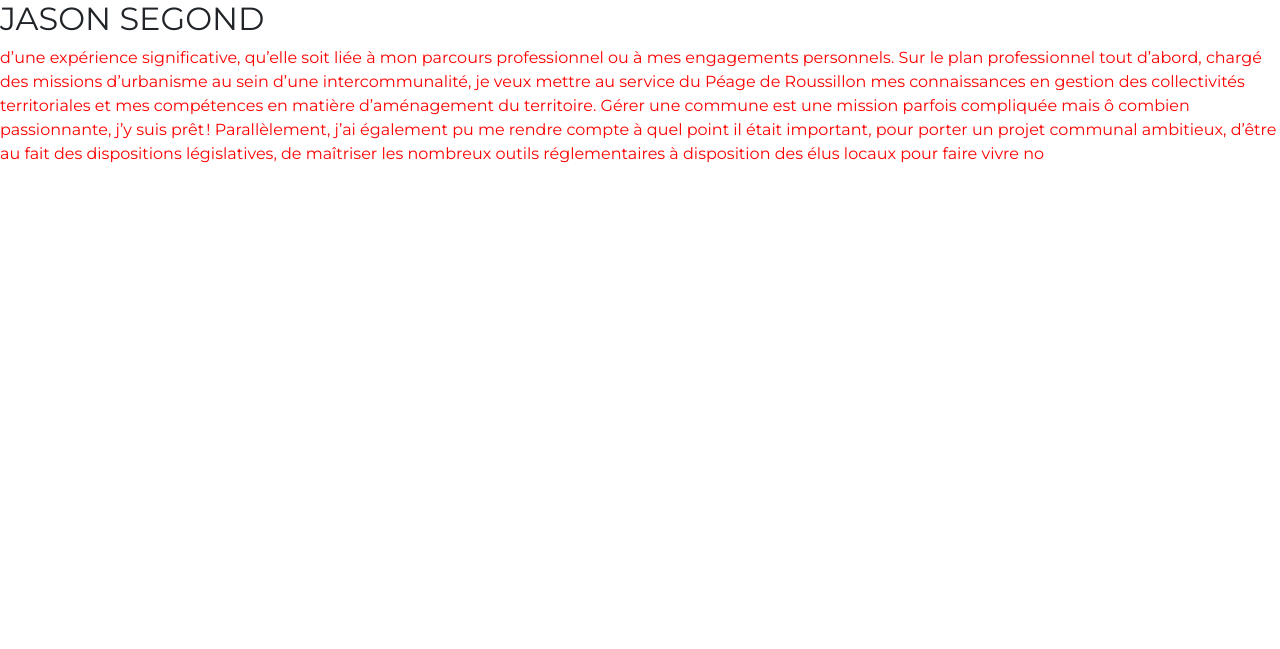
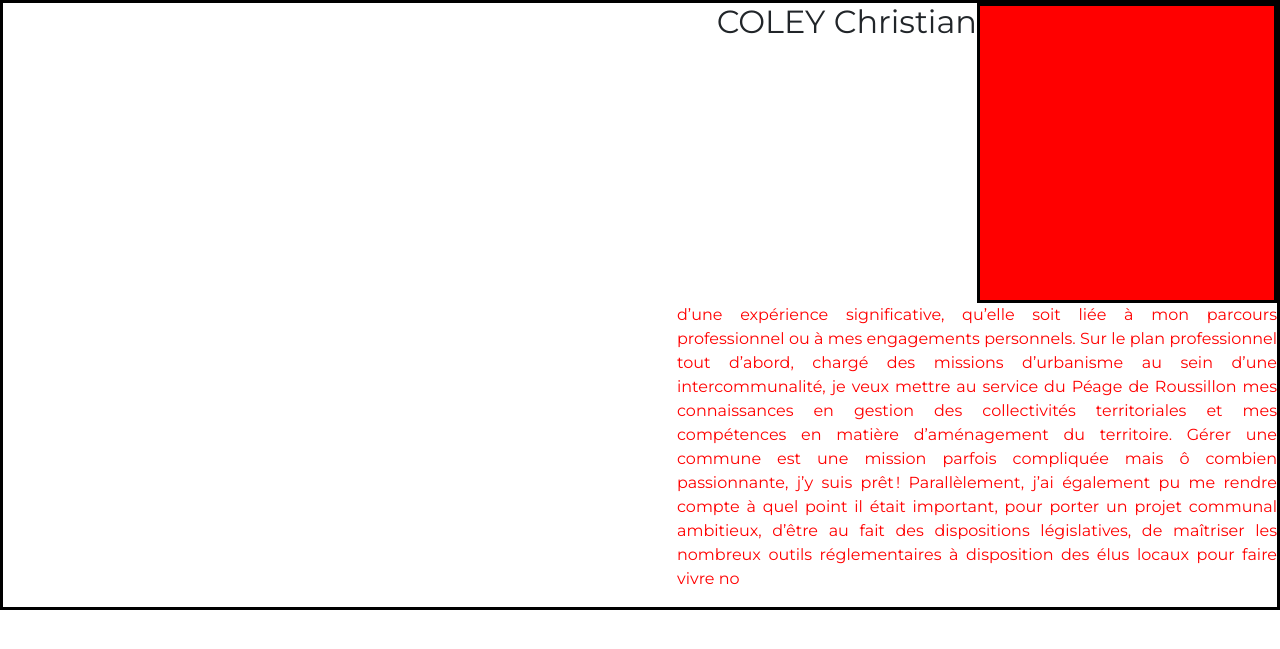
Before and after one commit to chris091084/projet_peage_une_nouvelle_dynamique, a PHP site: page /index/equipe.html in a window 1280 px wide. Shown: the top 649 px of the page. Run offline with PHP 8.4, Linux system fonts and the light colour scheme.

Commit message:
mise en flex

```diff
--- a/assets/css/Style.css
+++ b/assets/css/Style.css
@@ -139,8 +139,6 @@ h1{
 
 
 
-
-
 /*le footer*********************************************/
 
 
@@ -150,41 +148,56 @@ h1{
     color: white;
 }
 
-.links{
-ul {list-style-type: none;}
-li a{
+
+ul {
+    list-style-type: none;
+}
+li a {
     color: white;
     transition: color .2s;
-&:hover{
-     text-decoration:none;
-     color:#4180CB;
- }
 }
-}
-.about-company{
+
+
+
 i{font-size: 25px;}
 a{
     color:white;
     transition: color .2s;
-&:hover{color:#4180CB}
 }
+
+
+i{
+    font-size: 18px;}
 }
-.location{
-i{font-size: 18px;}
+
+.copyright p{
+    border-top:1px solid rgba(255,255,255,.1);
 }
-.copyright p{border-top:1px solid rgba(255,255,255,.1);}
-}
+
 
 /***partie équipe********/
 
-.image_test{
+.carte-equipe{
+    display: flex;
+    flex-direction: column;
+    border: solid black;
+}
+
+.titrep-photo{
+    display: flex;
+    justify-content: flex-end;
+}
+
+.photos-liste{
     width: 300px;
     height: 300px;
     border: black solid;
     background-color: red;
-
 }
 
-.dert{
+.commentaire-liste{
     color:red;
+    width: 600px;
+    align-self: flex-end;
+    text-align: justify;
 }
--- a/index/equipe.html
+++ b/index/equipe.html
@@ -12,12 +12,12 @@
 </head>
 <body>
 
-<Article>
+<Article class="carte-equipe">
     <div class="titrep-photo">
-    <h2> JASON SEGOND</h2>
-    <div class="image_test"></div>
+        <h2> COLEY Christian</h2>
+        <div class="photos-liste"></div>
     </div>
-    <p class="dert">d’une expérience significative, qu’elle soit liée à mon parcours professionnel ou à mes engagements personnels. Sur le plan professionnel tout d’abord, chargé des missions d’urbanisme au sein d’une intercommunalité, je veux mettre au service du Péage de Roussillon mes connaissances en gestion des collectivités territoriales et mes compétences en matière d’aménagement du territoire. Gérer une commune est une mission parfois compliquée mais ô combien passionnante, j’y suis prêt ! Parallèlement, j’ai également pu me rendre compte à quel point il était important, pour porter un projet communal ambitieux, d’être au fait des dispositions législatives, de maîtriser les
+    <p class="commentaire-liste">d’une expérience significative, qu’elle soit liée à mon parcours professionnel ou à mes engagements personnels. Sur le plan professionnel tout d’abord, chargé des missions d’urbanisme au sein d’une intercommunalité, je veux mettre au service du Péage de Roussillon mes connaissances en gestion des collectivités territoriales et mes compétences en matière d’aménagement du territoire. Gérer une commune est une mission parfois compliquée mais ô combien passionnante, j’y suis prêt ! Parallèlement, j’ai également pu me rendre compte à quel point il était important, pour porter un projet communal ambitieux, d’être au fait des dispositions législatives, de maîtriser les
         nombreux outils réglementaires à disposition des élus locaux pour faire vivre no</p>
 </Article>
 
```
